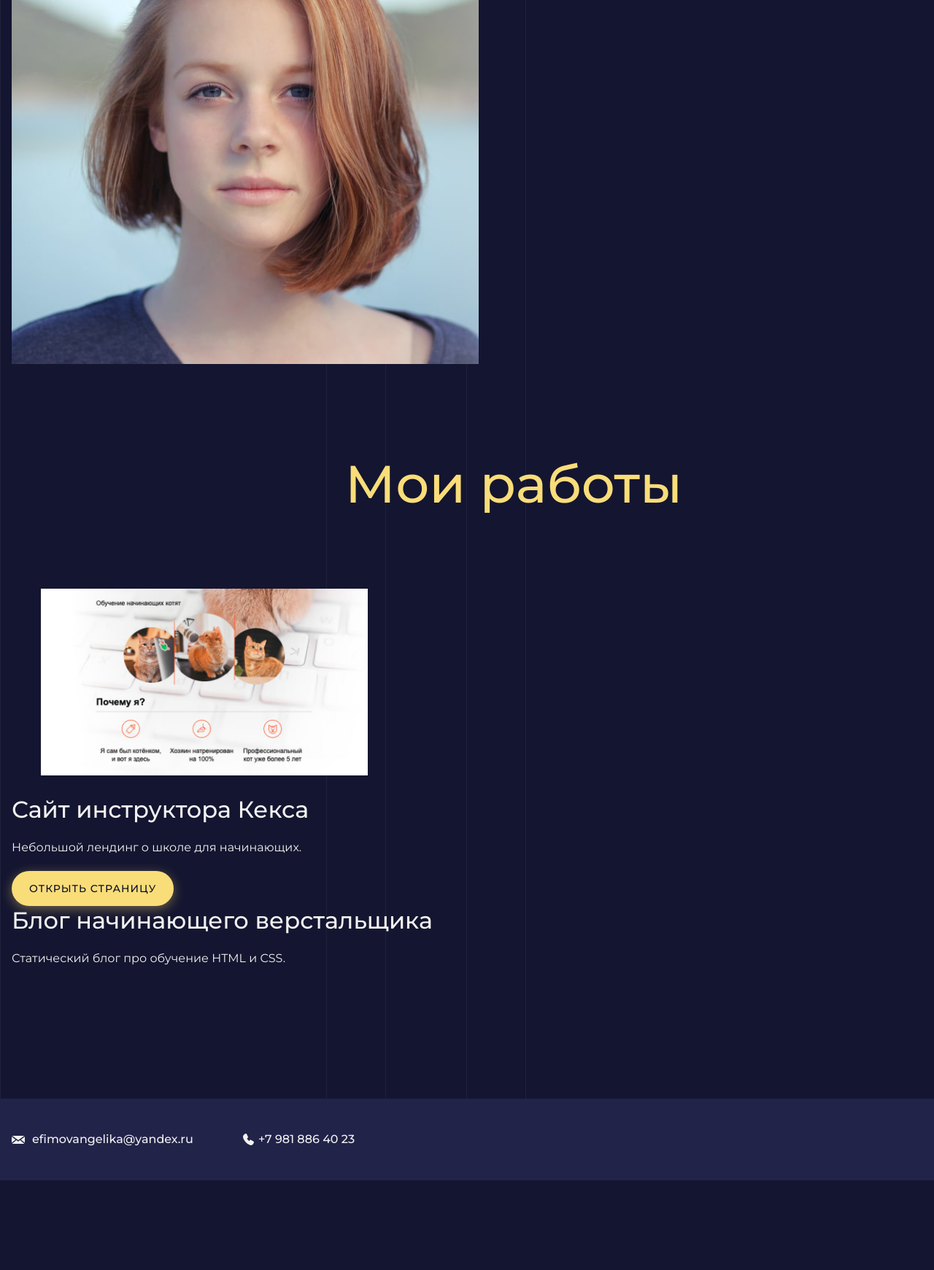
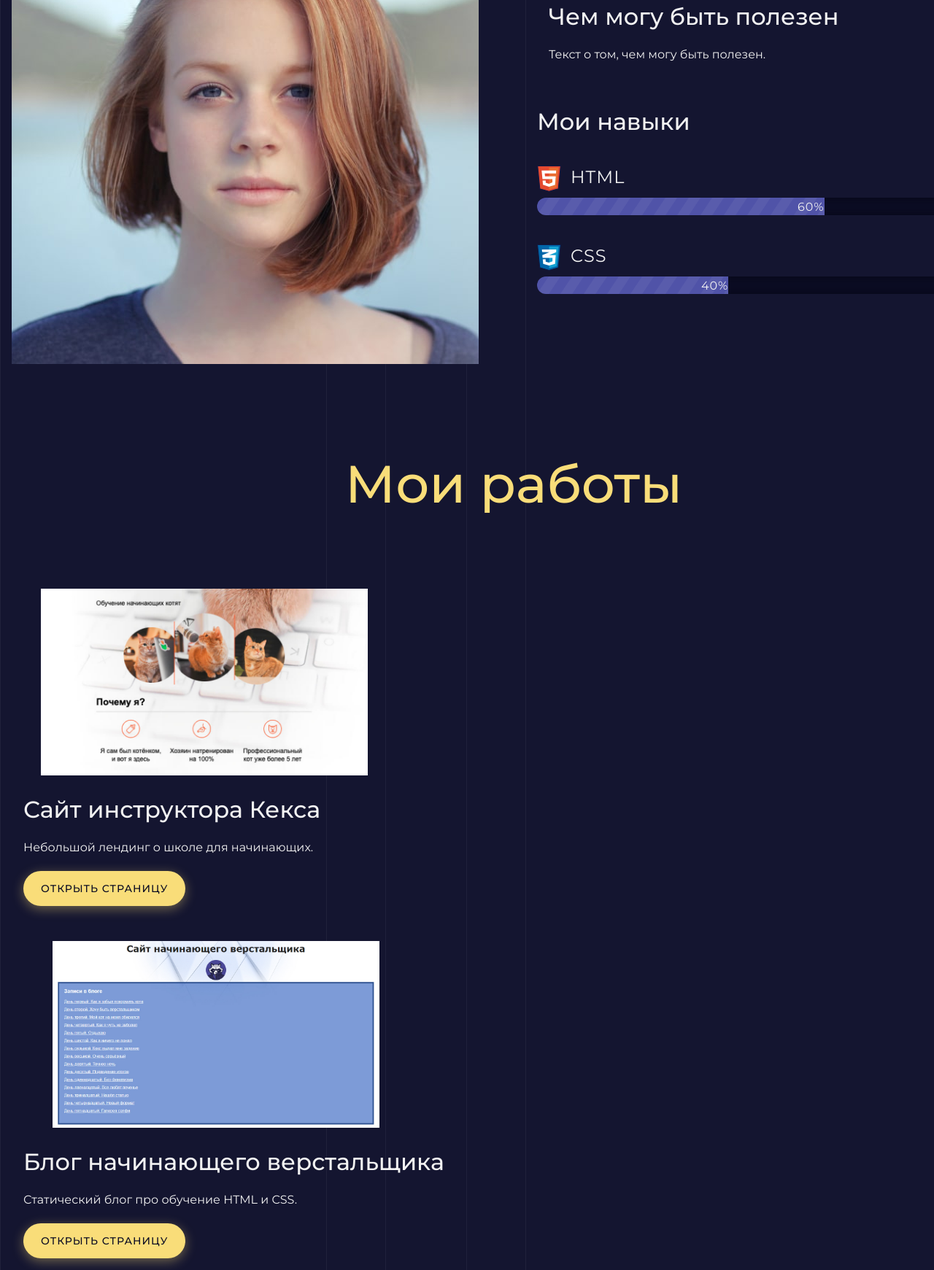
Before and after one commit to angelikaefimova/my-site, a plain HTML site: page index.html in a window 1280 px wide. Shown: the part 1599-3340 px from the top of the page at 73% size. Before the commit the page ends 3217 px from the top, so only its background shows below. Drawn offline with Linux system fonts and the light colour scheme.

Commit message:
Менем стартовую

```diff
--- a/index.html
+++ b/index.html
@@ -26,12 +26,28 @@
       <figure class="user-image">
           <img src="files/user.jpg" width="928" height="536" alt="Фотография Неопознанного Енота">
       </figure>
+        <div class="container">
         <h3>Пара слов о себе</h3>
         <p>Текст с парой слов о себе.</p>
+        </div>
+        <div class="container">
         <h3>Чем могу быть полезен</h3>
         <p>Текст о том, чем могу быть полезен.</p>
      </div>
-      </section>
+
+     <div class="skills">
+      <h3>Мои навыки</h3>
+      <dl class="skills-list">
+        <dt class="skill-html">HTML</dt>
+        <dd class="level"><div style="width: 60%;">60%</div></dd>
+        <dt class="skill-css">CSS</dt>
+        <dd class="level"><div style="width: 40%;">40%</div></dd>
+      </dl>
+      </div>
+
+       </div>
+
+
   </section>
 
   <section class="portfolio">
@@ -39,12 +55,21 @@
         <figure class="project-image">
           <img src="files/project.jpg" width="928" height="536" alt="Cайт инструктора Кекса">
         </figure>
+       <div class="container">
         <h3>Сайт инструктора Кекса</h3>
           <p>Небольшой лендинг о школе для начинающих.</p>
           <a class="button" href="source/project/index.html">Открыть страницу</a>
-
+       </div ></br>
+       <div class="container">
+        <figure class="project-image">
+          <img src="files/project2.jpg" width="928" height="536" alt="Блог начинающего верстальщика">
+        </figure>
         <h3>Блог начинающего верстальщика</h3>
         <p>Статический блог про обучение HTML и CSS.</p>
+        <a class="button" href="source/project2/index.html">Открыть страницу</a>
+       </div ><div class="container">
+      </div>
+
      </div>
   </section>
 
```
Lines whose indentation alone changed are shown as unchanged.
